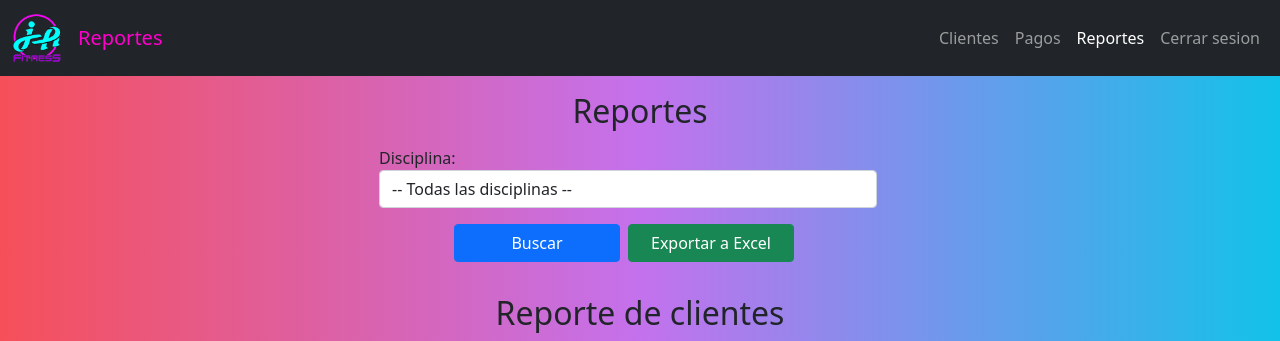
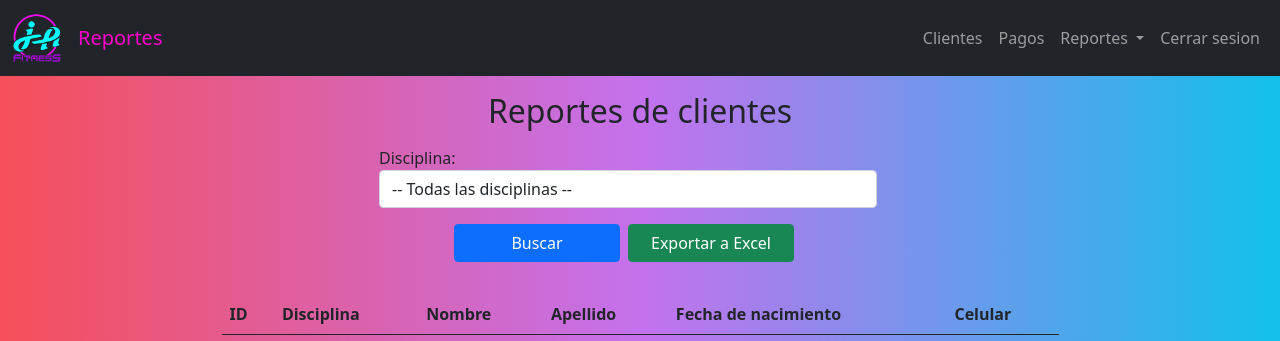
Before and after one commit to LeandroManna/JAF, a PHP site: page /paginas/reportes.php in a window 1280 px wide. Shown: the top 341 px of the page. Run offline with PHP 8.4, Linux system fonts and the light colour scheme; lists and menus that the app fills with data are empty; some libraries are stand-ins or nearby versions.

Commit message:
Se modifica menu de la pagina de pagos, reportes y admin-clientes

```diff
--- a/paginas/reportes.php
+++ b/paginas/reportes.php
@@ -11,14 +11,10 @@
     <link rel="stylesheet" href="../bootstrap/bootstrap.min.css">
     <link rel="stylesheet" href="../css/admin.css">
     <script src="../javascript/Fontawesome.js" crossorigin="anonymous"></script>
-
-
-
     <!-- Librerias para exportar a excel -->
     <script src="../javascript/xlsx.full.min.js"></script>
     <script src="../javascript/FileSaver.min.js"></script>
     <script src="../javascript/tableexport.min.js"></script>
-
 </head>
 
 <body>
@@ -36,7 +32,18 @@
                 <div class="navbar-nav ms-auto">
                   <a class="nav-link " aria-current="page" href="admin-clientes.php">Clientes</a>
                   <a class="nav-link " aria-current="page" href="pagos.php">Pagos</a>
-                  <a class="nav-link active" aria-current="page" href="reportes.php">Reportes</a>
+
+                  <li class="nav-item dropdown">
+                    <a class="nav-link dropdown-toggle" href="#" id="navbarDropdownMenuLink" role="button" data-bs-toggle="dropdown" aria-expanded="false">
+                      Reportes
+                    </a>
+                    <ul class="dropdown-menu" aria-labelledby="navbarDropdown">
+                      <li><a class="dropdown-item" href="#">Administradores</a></li>
+                      <li><a class="dropdown-item" href="reportes.php">Clientes</a></li>
+                      <li><a class="dropdown-item" href="#">Pagos</a></li>
+                    </ul>
+                  </li>
+
                   <a class="nav-link" aria-current="page" href="#" onclick="cerrarSesion()">Cerrar sesion</a>
                 </div>
               </div>
@@ -46,7 +53,7 @@
 
     <main>
         <div class="container my-3">
-          <h2 class="text-center">Reportes</h2>
+          <h2 class="text-center">Reportes de clientes</h2>
           <div class="row my-3 justify-content-center">
             <div class="row col-md-6">
               <form class="row">
@@ -77,7 +84,6 @@
           <!-- Tabla de reportes -->
           <div class="d-flex justify-content-center">
             <div class="col-md-9" id="tabla">
-              <h2 class="text-center">Reporte de clientes</h2>
               <table class="table table-striped">
                 <thead>
                   <tr>
@@ -111,9 +117,6 @@
 
     <script src="../javascript/bootstrap.bundle.min.js"></script>
     <script src="../javascript/jquery-3.6.4.min.js"></script>
-
-
-
     <script src="../javascript/cerrarSesion.js"></script>
 
 
@@ -170,7 +173,6 @@
         $tabla = document.querySelector("#tabla");
 
       $btnExportar.addEventListener("click", function() {
-
           let tableExport = new TableExport($tabla, {
               exportButtons: false, // Sin botones
               filename: "JAF-Reporte", //Nombre del archivo de Excel
@@ -248,8 +250,6 @@
         };
         */
       ?>
-
-
     </script>
 
 </body>
```
Also changed, not shown: paginas/admin-clientes.php (+12 -1 lines), paginas/pagos.php (+12 -1 lines).
